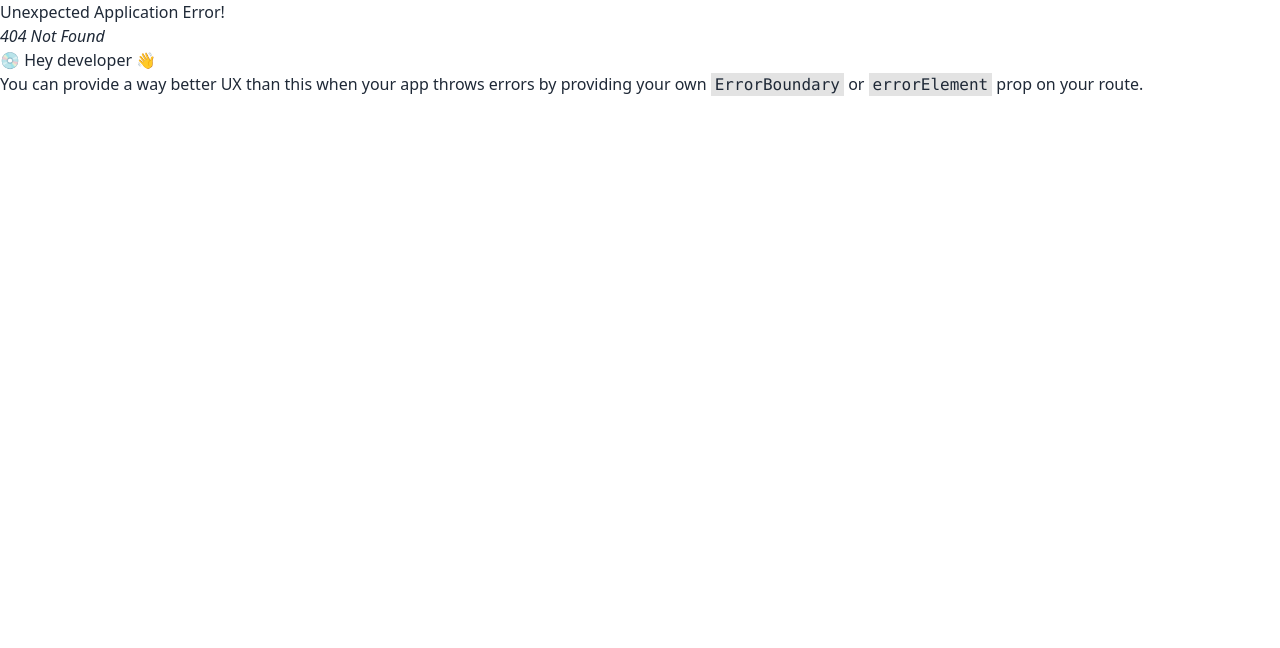
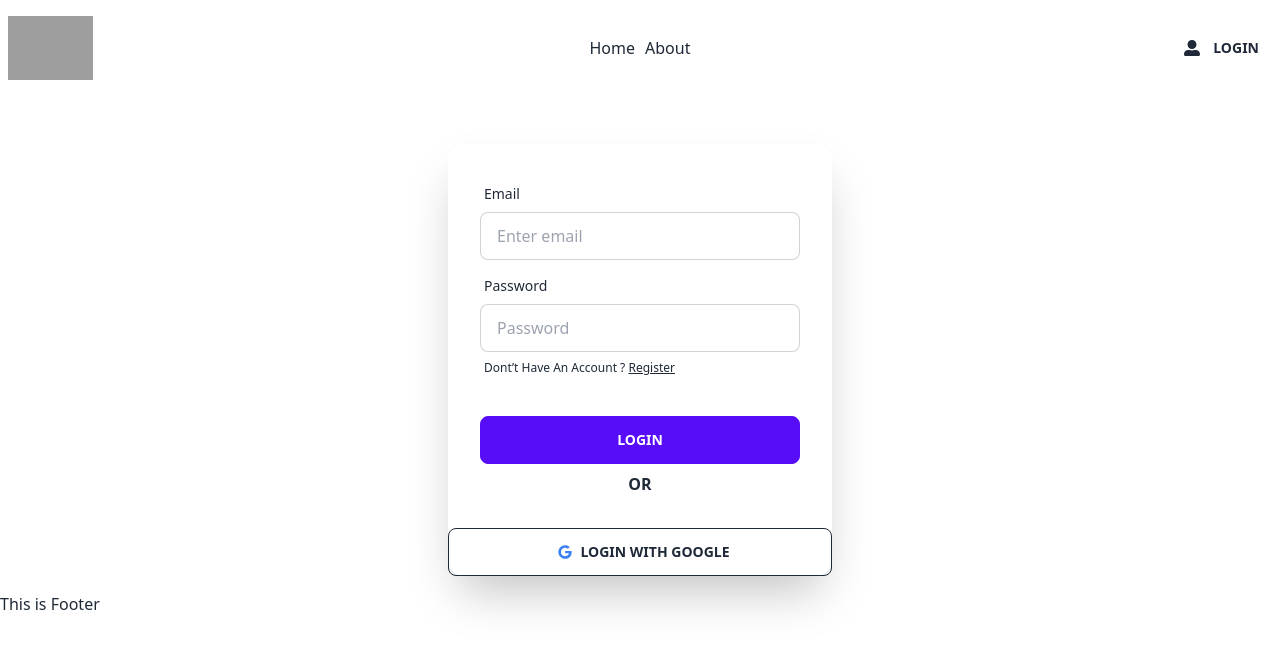
Before and after one commit to maksudur-pro/toy-pal-client, a React (Vite) app: page /login in a window 1280 px wide. Before the commit this address had no page. Shown: the top 648 px of the page. Built offline with nearby package versions, Linux system fonts and the light colour scheme; grey boxes are pictures that could not be loaded.

Commit message:
added firebaseConfig

```diff
--- a/package.json
+++ b/package.json
@@ -11,6 +11,7 @@
   },
   "dependencies": {
     "daisyui": "^2.51.6",
+    "firebase": "^9.22.0",
     "localforage": "^1.10.0",
     "match-sorter": "^6.3.1",
     "react": "^18.2.0",
--- /dev/null
+++ b/src/Pages/Home/Login/Login.jsx
@@ -0,0 +1,55 @@
+import React from "react";
+import { Link } from "react-router-dom";
+import { FaGoogle } from "react-icons/fa";
+const Login = () => {
+  return (
+    <div className="hero-content my-container flex-col">
+      <div className="card flex-shrink-0 w-full max-w-sm shadow-2xl bg-base-100">
+        <form className="card-body">
+          <div className="form-control">
+            <label className="label">
+              <span className="label-text">Email</span>
+            </label>
+            <input
+              type="email"
+              name="email"
+              required
+              placeholder="Enter email"
+              className="input input-bordered"
+            />
+          </div>
+          <div className="form-control">
+            <label className="label">
+              <span className="label-text">Password</span>
+            </label>
+            <input
+              type="password"
+              name="password"
+              required
+              placeholder="Password"
+              className="input input-bordered"
+            />
+            <label className="label">
+              <div className="label-text-alt">
+                Dont’t Have An Account ?{" "}
+                <Link className="link" to="/register">
+                  Register
+                </Link>
+                {/* <p className="text-red-500">{error}</p> */}
+              </div>
+            </label>
+          </div>
+          <div className="form-control mt-6 gap-2">
+            <button className="btn btn-primary">Login</button>
+            <p className="text-center font-bold">OR</p>
+          </div>
+        </form>
+        <button className="btn btn-outline">
+          <FaGoogle className="mx-2 text-blue-500" /> Login with Google{" "}
+        </button>
+      </div>
+    </div>
+  );
+};
+
+export default Login;
--- /dev/null
+++ b/src/Pages/Home/Login/Register.jsx
@@ -0,0 +1,11 @@
+import React from "react";
+
+const Register = () => {
+  return (
+    <div>
+      <h1>This is register</h1>
+    </div>
+  );
+};
+
+export default Register;
--- /dev/null
+++ b/src/firebase/firebase.config.js
@@ -0,0 +1,19 @@
+// Import the functions you need from the SDKs you need
+import { initializeApp } from "firebase/app";
+// TODO: Add SDKs for Firebase products that you want to use
+// https://firebase.google.com/docs/web/setup#available-libraries
+
+// Your web app's Firebase configuration
+const firebaseConfig = {
+  apiKey: "AIzaSyCMVhxIBmLnTg-BzxsoJtfDIXBV3w8Q6uw",
+  authDomain: "toy-pal.firebaseapp.com",
+  projectId: "toy-pal",
+  storageBucket: "toy-pal.appspot.com",
+  messagingSenderId: "388178801972",
+  appId: "1:388178801972:web:28a2c5365e1d7e4fcaa161",
+};
+
+// Initialize Firebase
+const app = initializeApp(firebaseConfig);
+
+export default app;
```
Also changed, not shown: src/Routes/Routes.jsx (+11 -1 lines), 1 other file (tests, documents, lock files or other folders).
